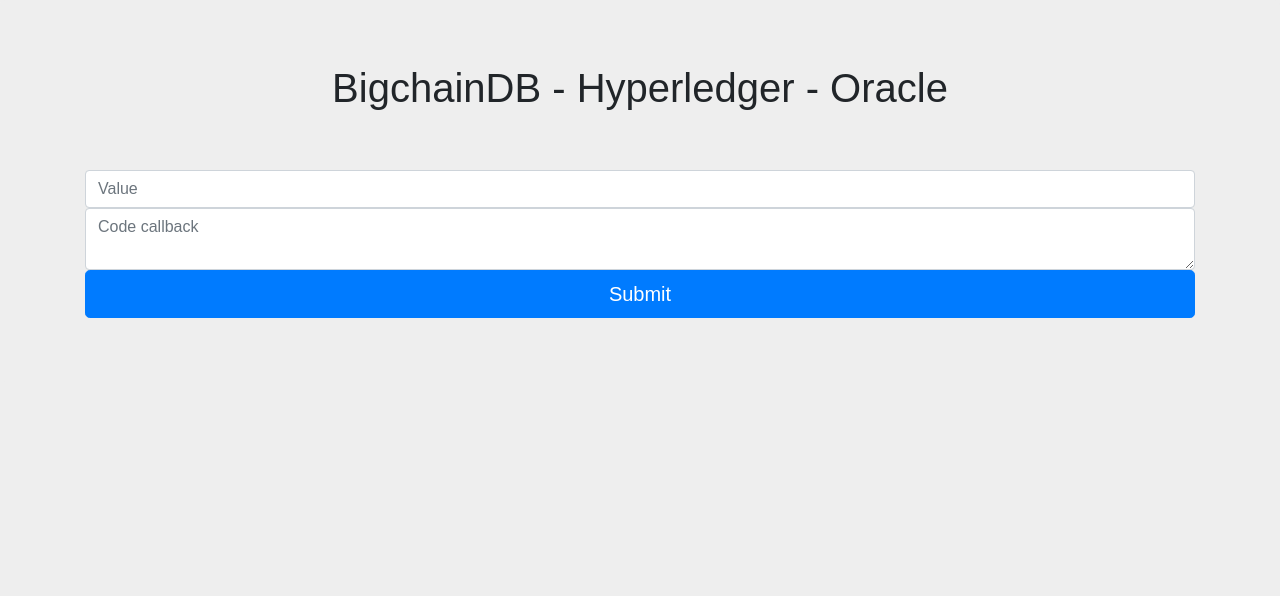
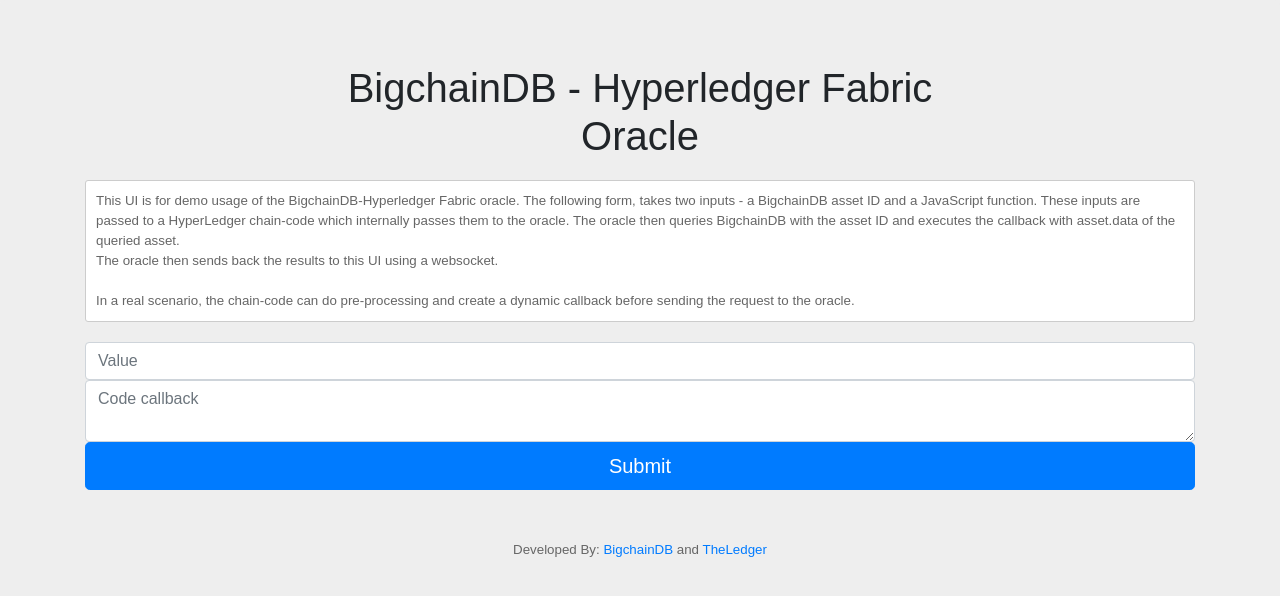
Before and after one commit to bigchaindb/bigchaindb-hyperledger, a React (Create React App) app in the folder ui/: page / in a window 1280 px wide. Shown: the top 596 px of the page. Built offline with nearby package versions, Linux system fonts and the light colour scheme; no server answers.

Commit message:
text and styles

```diff
--- a/ui/src/App.css
+++ b/ui/src/App.css
@@ -5,6 +5,20 @@
 .jumbotron {
   background-color: #eee;
 }
-.lead-body {
+.explainer {
+  border: 1px solid #ccc;
+  background-color: #fff;
+  border-radius: 3px;
+  margin-top: 20px;
+  margin-bottom: 20px;
+  padding: 10px;
+  color: #666;
+  text-align: left;
+  font-size: smaller;
+}
+.footer{
   padding-top: 50px;
+  padding-bottom: 20px;
+  color: #666;
+  font-size: smaller;
 }
--- a/ui/src/App.js
+++ b/ui/src/App.js
@@ -31,8 +31,15 @@
     return(
       <section className="jumbotron text-center">
         <div className="container">
-          <h1 className="jumbotron-heading">BigchainDB - Hyperledger - Oracle</h1>
+          <h1 className="jumbotron-heading">BigchainDB - Hyperledger Fabric <br /> Oracle</h1>
           <div className="lead-body">
+            <div className="explainer">
+            This UI is for demo usage of the BigchainDB-Hyperledger Fabric oracle.
+            The following form, takes two inputs - a BigchainDB asset ID and a JavaScript function. These inputs are passed to a HyperLedger chain-code which internally passes them to the oracle. The oracle then queries BigchainDB with the asset ID and executes the callback with asset.data of the queried asset.<br />
+            The oracle then sends back the results to this UI using a websocket.
+            <br /><br />
+            In a real scenario, the chain-code can do pre-processing and create a dynamic callback before sending the request to the oracle.
+            </div>
             <form className="inputForm" onSubmit={this.handleSubmit}>
               <div>
                 <label htmlFor="inputValue" className="sr-only">Value:</label>
@@ -46,6 +53,9 @@
                 <button className="btn btn-lg btn-primary btn-block" type="submit">Submit</button>
               </div>
             </form>
+            <div className="footer">
+              Developed By: <a href="https://www.bigchaindb.com">BigchainDB</a> and <a href="https://theledger.be">TheLedger</a>
+            </div>
           </div>
         </div>
       </section>
```
